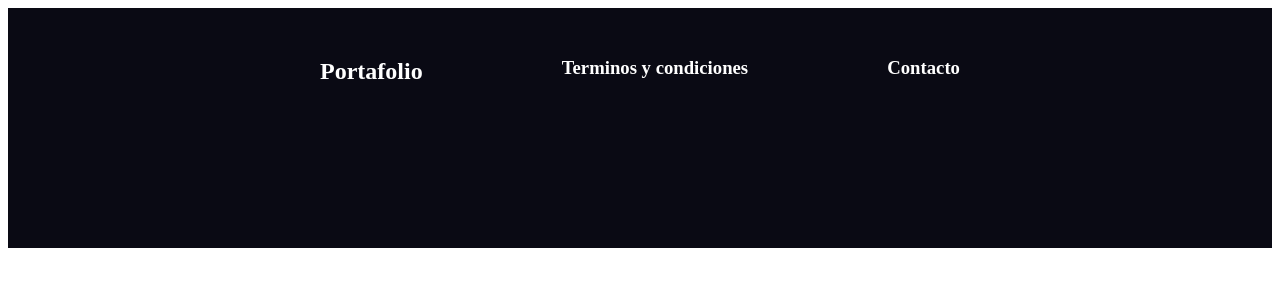
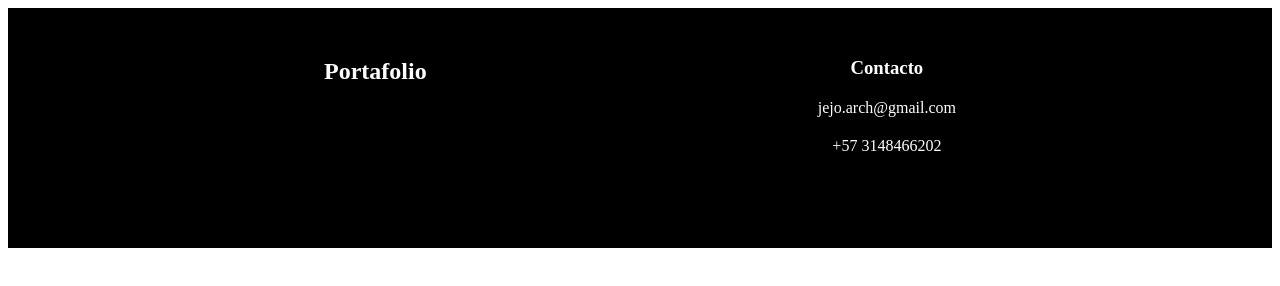
Before and after one commit to B1Jhonatan/portafolio-personal, a website built with Vite: page src/components/footer/Footer.html in a window 1280 px wide. Built offline with nearby package versions, Linux system fonts and the light colour scheme.

Commit message:
Footer acabado

```diff
--- a/src/components/footer/Footer.css
+++ b/src/components/footer/Footer.css
@@ -1,13 +1,24 @@
 .f-footer {
   width: 100%;
   height: 30vh;
-  background-color: rgb(10, 10, 20);
+  background-color: rgb(0, 0, 0);
   color: white;
 }
 .f-menu {
   display: flex;
   justify-content: space-between;
-  width: 50vw;
+  width: 50%;
   margin: auto;
   padding: 30px;
 }
+
+.f-marca {
+  text-align: center;
+}
+
+.f-contacto {
+  text-align: center;
+}
+.f-contacto p {
+  margin-top: 20px;
+}
--- a/src/components/footer/Footer.html
+++ b/src/components/footer/Footer.html
@@ -1,13 +1,12 @@
 <footer class="f-footer" id="contacto">
   <div class="f-menu">
     <div class="f-marca">
-      <h2>Portafolio</h2>
+      <h2>Portafolio</h3>
     </div>
-    <div>
-      <h3>Terminos y condiciones</h3>
-    </div>
-    <div>
+    <div class="f-contacto">
       <h3>Contacto</h3>
+      <p>jejo.arch@gmail.com</p>
+      <p>+57 3148466202</p>
     </div>
   </div>
   <link rel="stylesheet" href="/src/components/footer/Footer.css" />
```
Also changed, not shown: index.html (+1 -1 lines), src/pages/portafolio/Portafolio.html (+9 -3 lines).
